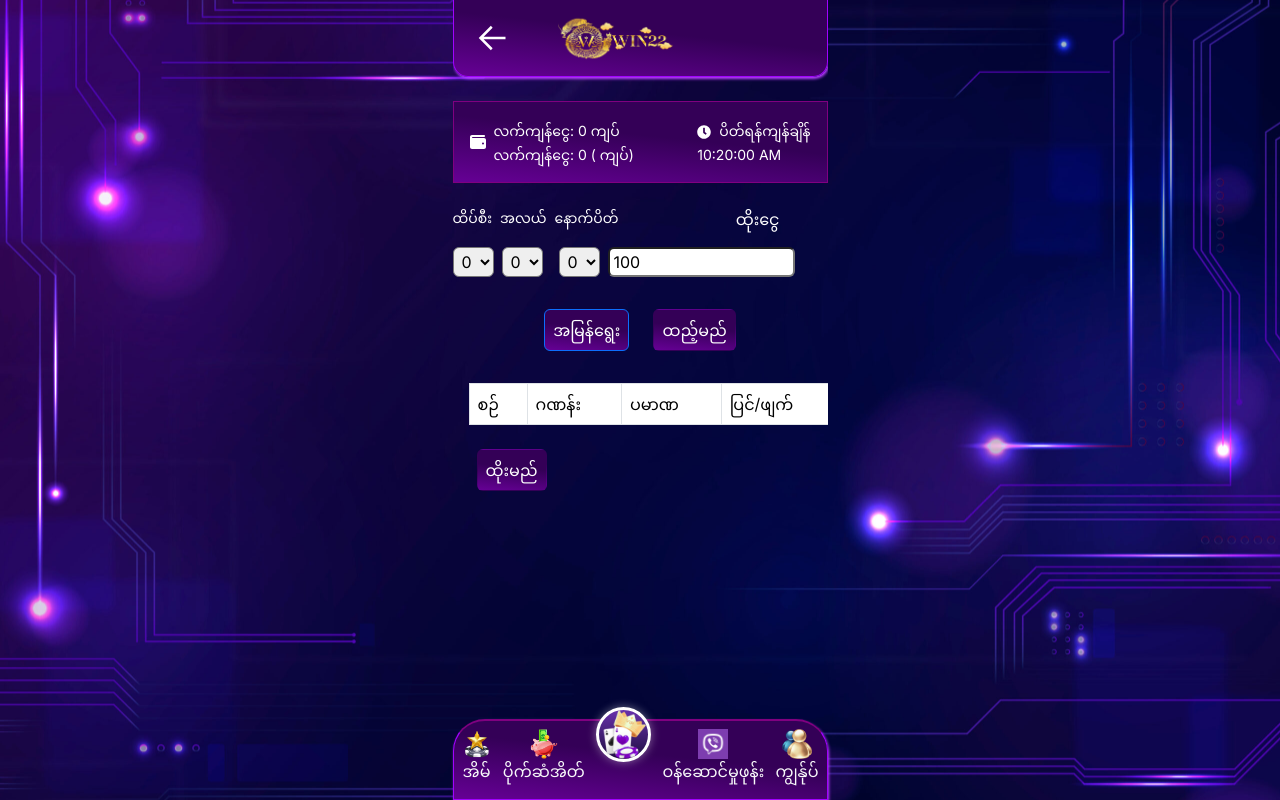
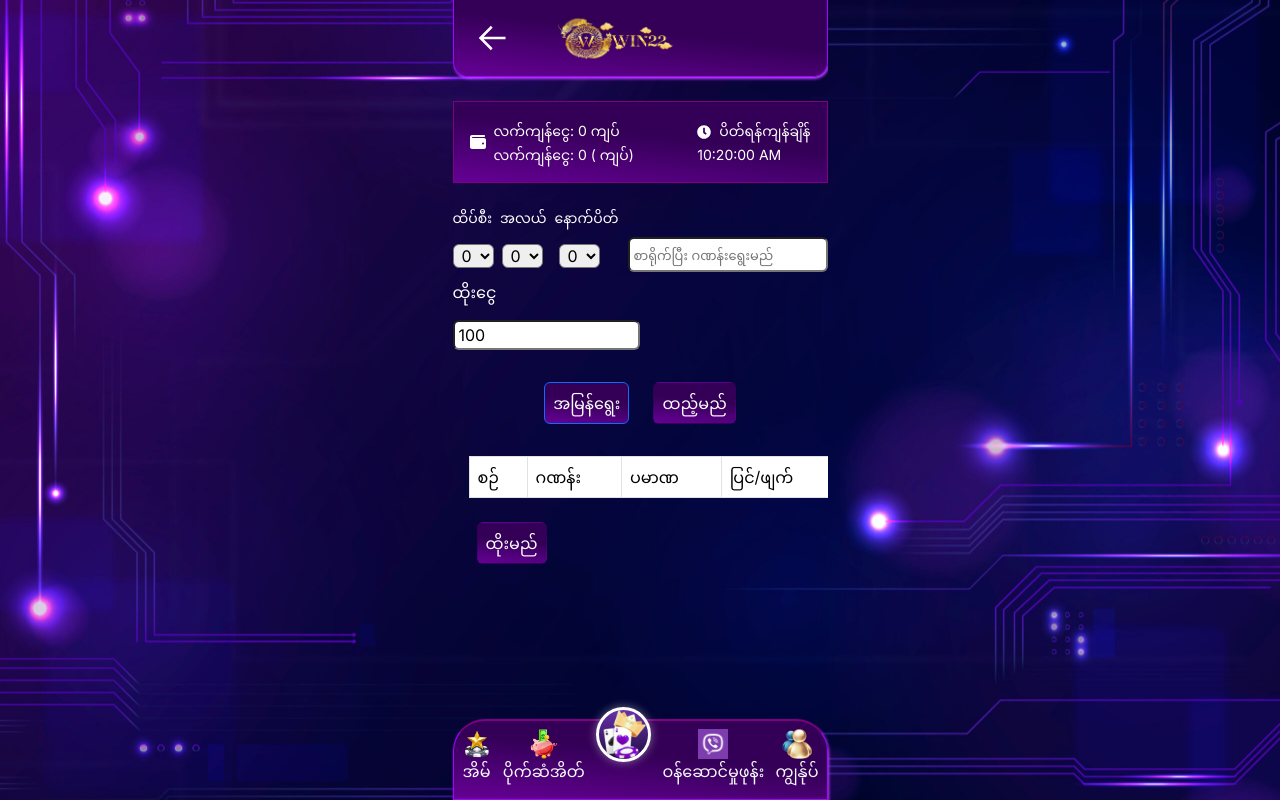
Before and after one commit to AungYeHtatCoder/asai_slot_2d_3_football_slot_b, a React (Vite) app: page /lotto/3d/bet in a window 1280 px wide. Built offline with nearby package versions, Linux system fonts and the light colour scheme.

Commit message:
update 3d bet ui

```diff
--- a/src/pages/Main/ThreeDBet.jsx
+++ b/src/pages/Main/ThreeDBet.jsx
@@ -13,6 +13,7 @@ const ThreeDBetPage = () => {
   const {threeDSelectedNumbers,setThreeDSelectedNumbers,
     userThreedData,setUserThreedData}=useContext(AppContext);
   const [selectedDigits, setSelectedDigits] = useState('000');
+  const [threeDInput,setThreeDInput]=useState('');
   const [inputPrize,setInputPrize] = useState('100');
 
   const handleSelectChange = () => {
@@ -37,6 +38,7 @@ const ThreeDBetPage = () => {
     setThreeDSelectedNumbers([...threeDSelectedNumbers,selectedDigits])
    }
   }
+
   const editBet=(betId)=>{
     setUserThreedData(userThreedData.map((item)=>{
        if(item.id===betId) item={...item,isAmountEdit:!item.isAmountEdit}
@@ -61,23 +63,27 @@ const ThreeDBetPage = () => {
     }))
   }
 
+  // useEffect(()=>{
+  //   console.log('userThreedData',userThreedData.length)
+  // },[userThreedData]);
   useEffect(()=>{
-    console.log('userThreedData',userThreedData.length)
-  },[userThreedData])
+    setSelectedDigits(threeDInput);
+  },[threeDInput])
 
 
   return (
     <div>
       <StartProfile amount1={0} amount2={0.00} timeLeftToClose={'10:20:00 AM'} />
-      <div className='d-flex justify-content-between mt-4'>
+
+      <div className="px-3 px-sm-0">
+      <div className='d-flex flex-wrap flex-sm-nowrap justify-content-between mt-4'>
+        <div>
         <div className='d-flex' style={{fontSize:'14px'}}>
           <p >ထိပ်စီး</p>
           <p className='mx-2'>အလယ်</p>
           <p>နောက်ပိတ်</p>
         </div>
-        <p className='me-5'>ထိုးငွေ</p>
-      </div>
-      <div className='d-flex justity-content-center'>
+        <div className='d-flex justity-content-center'>
         <select name="first" id="first" className=' px-1 rounded border-none' onChange={handleSelectChange}>
           {
             firsts.map((first)=>{
@@ -99,8 +105,16 @@ const ThreeDBetPage = () => {
             })
           }
         </select>
-        <input type="text" className='px-1 rounded w-50' id='kyatprize' placeholder='at least 100 kyats' value={inputPrize} onChange={handleInputPrize}/>
+
       </div>
+        </div>
+        <input className=' px-1 rounded w-sm-50  ' style={{height:'35px',marginTop:'30px',fontSize:'13px'}} placeholder='စာရိုက်ပြီး ဂဏန်းရွေးမည်' value={threeDInput} onChange={(e)=>setThreeDInput(e.target.value.trim())} />
+      </div>
+      <p className="mt-2 text-sm">ထိုးငွေ</p>
+      <input type="text" className='px-1 rounded w-50' id='kyatprize' placeholder='at least 100 kyats' value={inputPrize} onChange={handleInputPrize}/>
+      </div>
+
+
           <div className="text-center my-4">
           <Offcanvas3D/>
           <>
```
